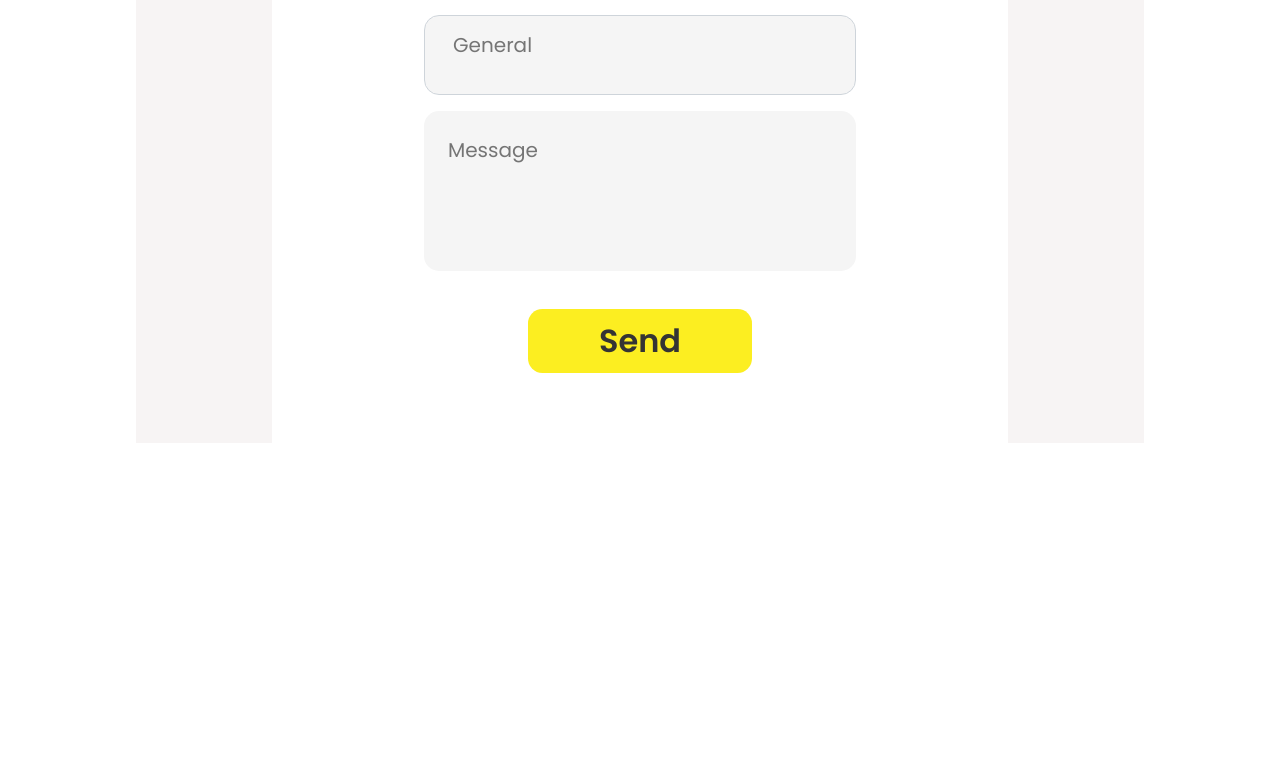
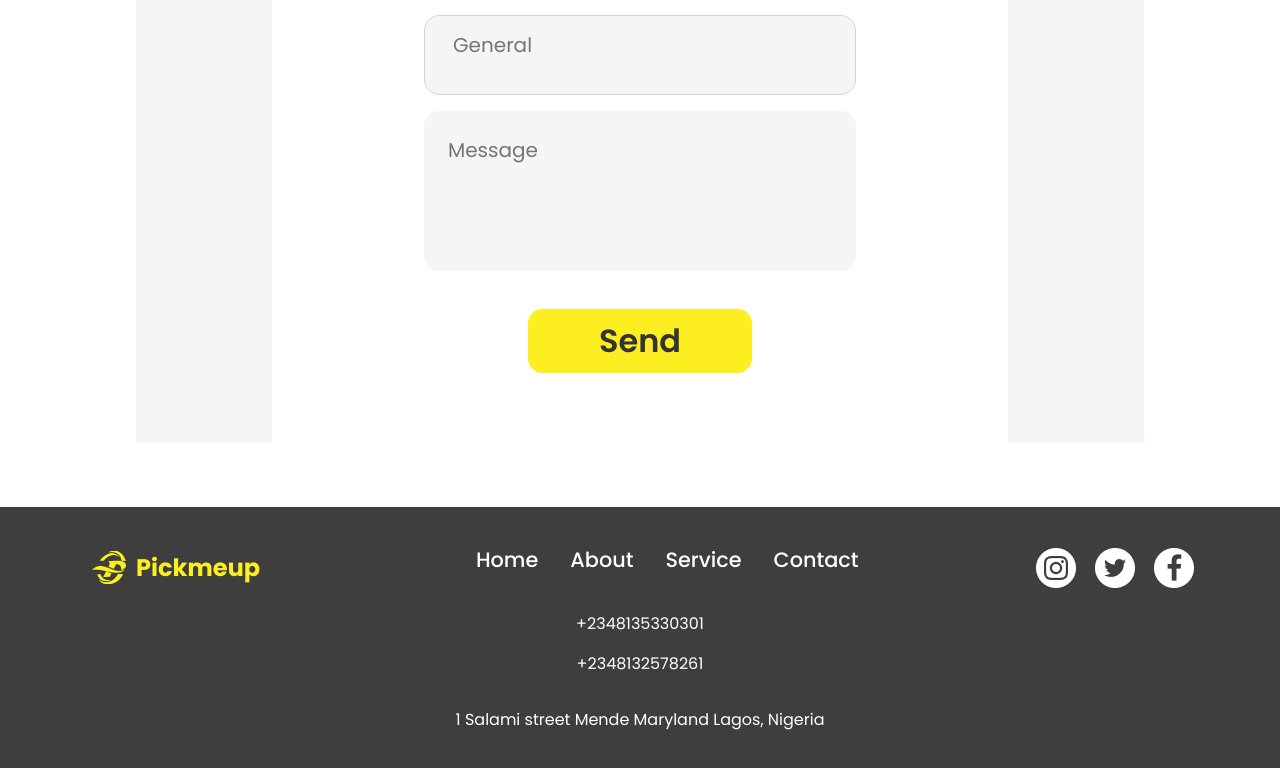
Before and after one commit to OluwabukolaAdelaka/pickmeup, a React (Create React App) app: page / in a window 1280 px wide. Shown: the part 4581-5349 px from the top of the page. Before the commit the page ends 5088 px from the top, so only its background shows below. Built offline with nearby package versions, Linux system fonts and the light colour scheme; the HTML template or start-up script is replaced by a standard one.

Commit message:
footer component done

```diff
--- a/src/App.js
+++ b/src/App.js
@@ -6,6 +6,7 @@ import Options from "./components/Options";
 import Review from "./components/Review";
 import About from "./components/About";
 import Contact from "./components/Contact";
+import Footer from "./components/Footer";
 
 function App() {
   return (
@@ -17,6 +18,7 @@ function App() {
       <Review/>
       <About/>
       <Contact/>
+      <Footer/>
     </div>
   );
 }
--- /dev/null
+++ b/src/components/Footer.jsx
@@ -0,0 +1,59 @@
+import React from "react";
+import Logo from "../assets/pickmeup-logo.png";
+import { Link } from "react-router-dom";
+import InstagramIcon from "../assets/instagram.png";
+import TwitterIcon from "../assets/twitter.png";
+import FacebookIcon from "../assets/facebook.png";
+import "../styles/Footer.css";
+
+const Footer = () => {
+  return (
+    <footer>
+      <div className="footer-nav">
+        <img src={Logo} alt="logo" />
+        <ul className="footer-navlinks">
+          <li>
+            <Link className="footer-navlink" to="/">
+              Home
+            </Link>
+          </li>
+          <li>
+            <Link className="footer-navlink" to="/">
+              About
+            </Link>
+          </li>
+          <li>
+            <Link className="footer-navlink" to="/">
+              Service
+            </Link>
+          </li>
+          <li>
+            <Link className="footer-navlink" to="/">
+              Contact
+            </Link>
+          </li>
+        </ul>
+        <div className="footer-icons">
+          <Link to="/">
+            <img src={InstagramIcon} className="footer-icon" alt="icon" />
+          </Link>
+          <Link to="/">
+            <img src={TwitterIcon} className="footer-icon" alt="icon" />
+          </Link>
+          <Link to="/">
+            <img src={FacebookIcon} className="footer-icon" alt="icon" />
+          </Link>
+        </div>
+      </div>
+
+      {/* address */}
+      <div className="details">
+        <p>+2348135330301</p>
+        <p>+2348132578261</p>
+        <p className="address">1 Salami street Mende Maryland Lagos, Nigeria</p>
+      </div>
+    </footer>
+  );
+};
+
+export default Footer;
--- /dev/null
+++ b/src/styles/Footer.css
@@ -0,0 +1,49 @@
+footer {
+  background-color: #3e3e3e;
+  padding: 2rem 0;
+  color: #ffffff;
+}
+
+li {
+  list-style: none;
+}
+.footer-nav {
+  display: flex;
+  justify-content: space-around;
+  align-items: center;
+}
+
+.footer-navlinks {
+  display: flex;
+  justify-content: center;
+  align-items: center;
+}
+
+.footer-navlink {
+  margin: 0 1rem;
+  font-size: 1.3rem;
+  font-weight: 500;
+  color: #ffffff;
+  text-decoration: none;
+}
+
+.footer-icons {
+  display: flex;
+}
+
+.footer-icon {
+  margin: 0 0.6rem;
+}
+
+.details {
+  display: flex;
+  flex-direction: column;
+  justify-content: center;
+  align-items: center;
+  margin: 1rem 0;
+}
+
+.address {
+  margin: 1rem 0;
+  padding-bottom: 5rem;
+}
```
